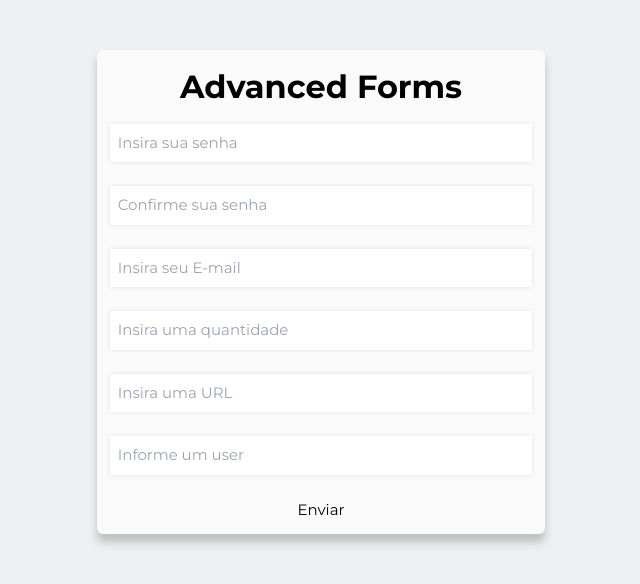
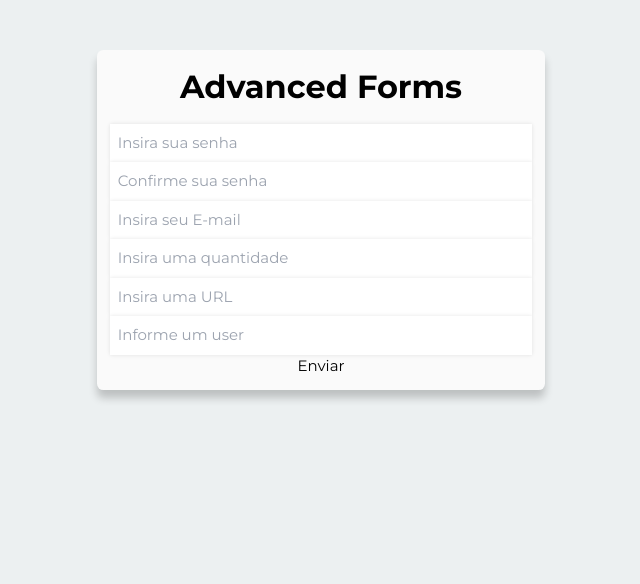
Before and after one commit to SoaresLeonardo/next-js-development, a Next.js app: page /form in a window 1280 px wide. Shown: the top 584 px of the page, without its empty margins (319-959 px from the left). Built offline with nearby package versions, Linux system fonts and the light colour scheme.

Commit message:
Update page.tsx

```diff
--- a/src/app/form/page.tsx
+++ b/src/app/form/page.tsx
@@ -70,26 +70,26 @@ export default function AdvancedForm() {
   return (
     <S.Container>
       <h1>Advanced Forms</h1>
-      <form className="space-y-6" onSubmit={handleSubmit(handleForm)}>
+      <form onSubmit={handleSubmit(handleForm)}>
         <Input
           {...register('password')}
           placeholder="Insira sua senha"
-          error={!!errors.password?.message}
-          helperText={errors.password?.message}
+          error={errors.password?.message}
+          label="Senha"
         />
 
         <Input
           {...register('confirmPassword')}
           placeholder="Confirme sua senha"
-          error={!!errors.confirmPassword?.message}
-          helperText={errors.confirmPassword?.message}
+          error={errors.confirmPassword?.message}
+          label="Confirmar senha"
         />
 
         <Input
           {...register('email')}
           placeholder="Insira seu E-mail"
-          error={!!errors.email?.message}
-          helperText={errors.email?.message}
+          error={errors.email?.message}
+          label="E-mail"
         />
 
         <Input
@@ -97,22 +97,22 @@ export default function AdvancedForm() {
             setValueAs: (value: string) => parseInt(value, 10)
           })}
           placeholder="Insira uma quantidade"
-          error={!!errors.qtd?.message}
-          helperText={errors.qtd?.message}
+          error={errors.qtd?.message}
+          label="Quantidade"
         />
 
         <Input
           {...register('url')}
           placeholder="Insira uma URL"
-          error={!!errors.url?.message}
-          helperText={errors.url?.message}
+          error={errors.url?.message}
+          label="Uma Url"
         />
 
         <Input
           {...register('role')}
           placeholder="Informe um user"
-          error={!!errors.role?.message}
-          helperText={errors.role?.message}
+          error={errors.role?.message}
+          label="User"
         />
 
         <div>
```
